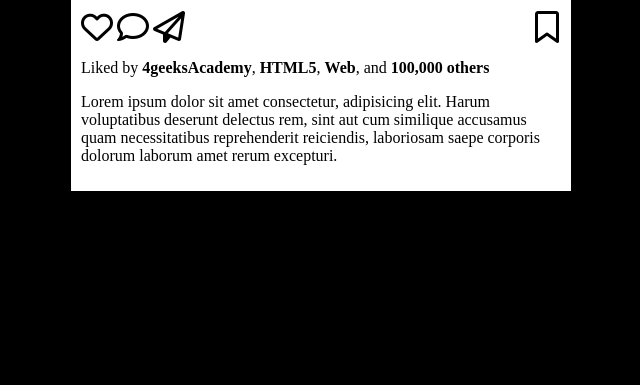
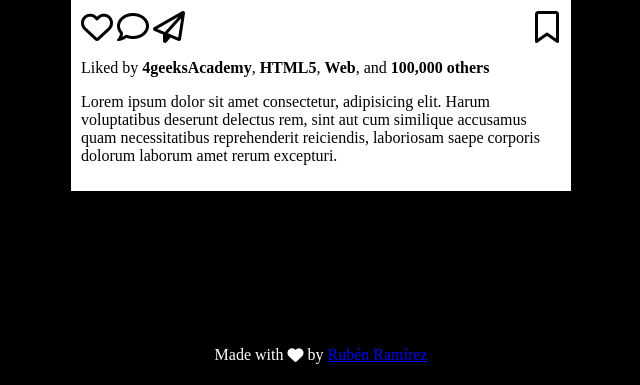
Before and after one commit to rubenramirezweb/instagram-post, a plain HTML site: page index.html in a window 1280 px wide. Shown: the part 699-1084 px from the top of the page, without its empty margins (319-959 px from the left). Before the commit the page ends 1040 px from the top, so only its background shows below. Drawn offline with Linux system fonts and the light colour scheme.

Commit message:
The title was modified

```diff
--- a/index.html
+++ b/index.html
@@ -8,13 +8,13 @@
     <link rel="stylesheet" href="https://cdnjs.cloudflare.com/ajax/libs/font-awesome/6.7.2/css/all.min.css"
         integrity="sha512-Evv84Mr4kqVGRNSgIGL/F/aIDqQb7xQ2vcrdIwxfjThSH8CSR7PBEakCr51Ck+w+/U6swU2Im1vVX0SVk9ABhg=="
         crossorigin="anonymous" referrerpolicy="no-referrer" />
-    <title>Mi Proyecto Post de Instagram</title>
+    <title>My Instagram Post</title>
 
 </head>
 
 <body>
+    <div>
         <div class="post">
-
             <div class="post-header">
                 <div class="icon-header">
                     <i class="fa-brands fa-2x fa-html5"></i>
@@ -53,6 +53,11 @@
 
 
         </div>
+        <div>
+            <p class="footer">Made with&nbsp; <i class="fa-solid fa-heart"></i> &nbsp;by&nbsp; <a href="https://rubenramirezweb.com"> Rubén Ramírez</a></p>
+        </div>
+    </div>
+
 </body>
 
 </html>
--- a/style.css
+++ b/style.css
@@ -16,6 +16,14 @@ body {
    align-items: center;
    justify-content: space-between;
    padding: 5px;
+}
+
+.footer {
+    display: flex;
+    align-items: center;
+    justify-content: center;
+    color: white;
+    padding: 5px;
 }
 
 .fa-brands {
```
Lines whose indentation alone changed are shown as unchanged.
